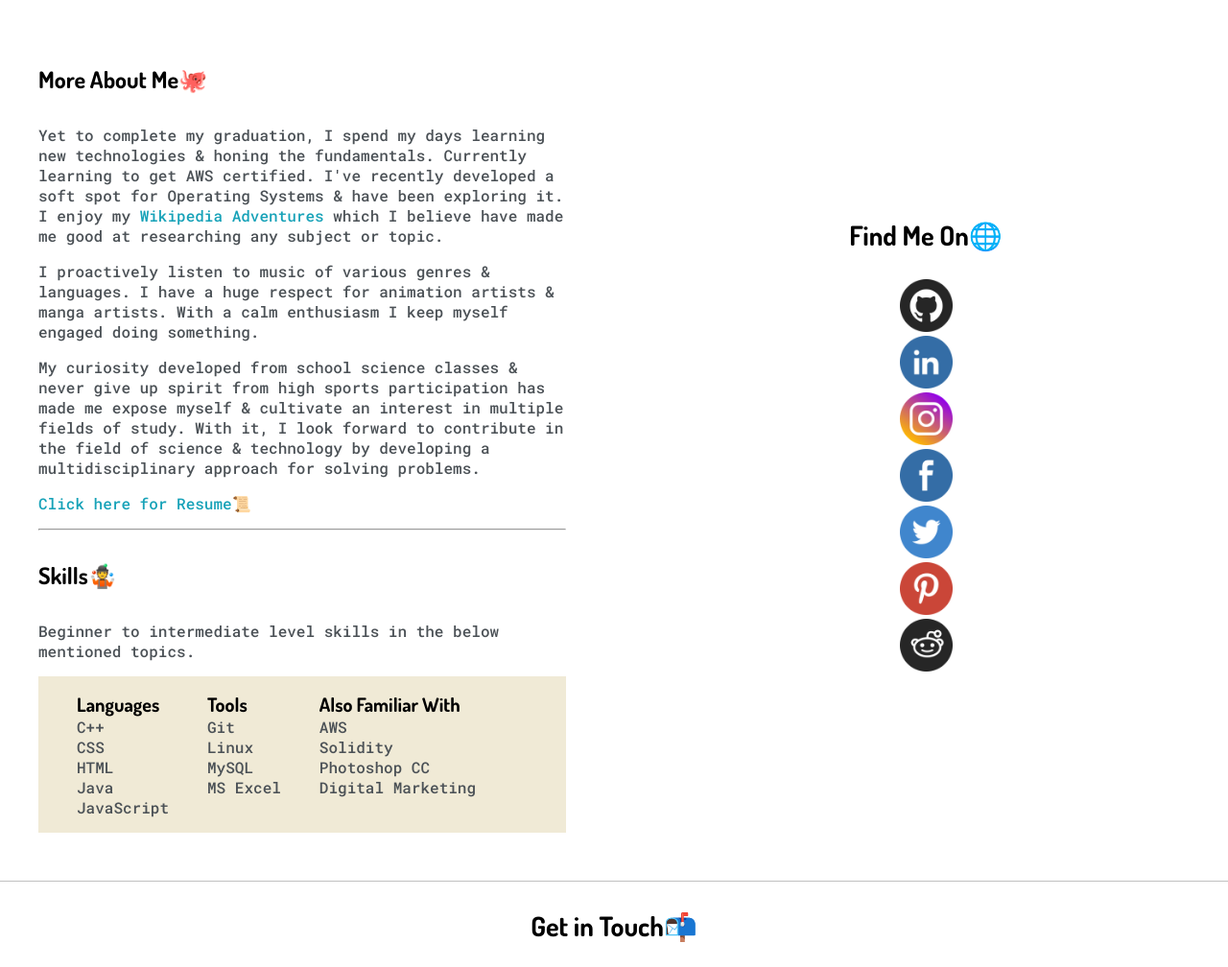
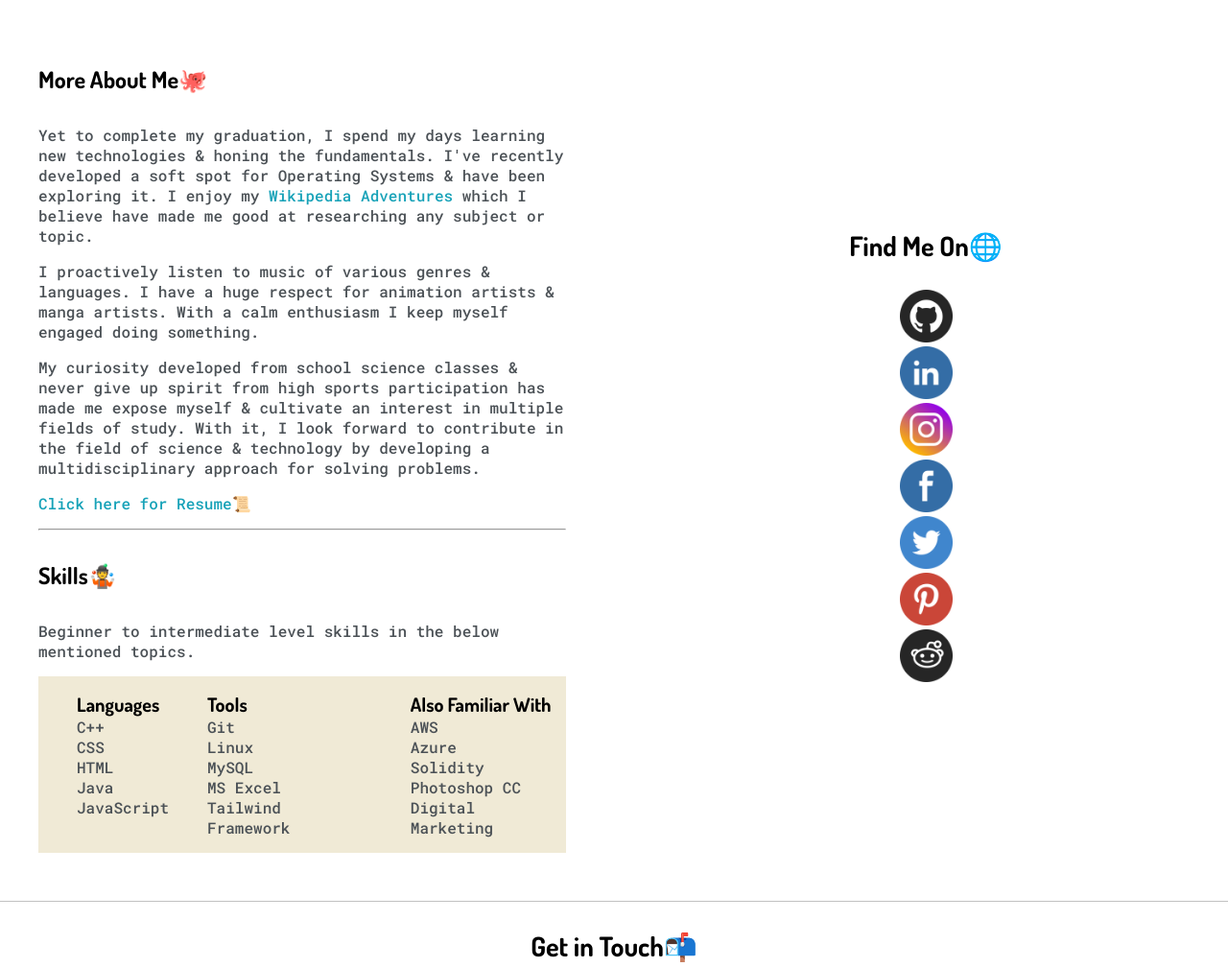
Before and after one commit to audi2654/audi2654.github.io, a plain HTML site: page index.html in a window 1280 px wide. Shown: the part 700-1708 px from the top of the page at 96% size. Drawn offline with nearby package versions, Linux system fonts and the light colour scheme.

Commit message:
Made some changes

```diff
--- a/index.html
+++ b/index.html
@@ -162,7 +162,7 @@
                 <div class="about-wrapper">
                     <div class="about-me">
                         <h4>More About Me&#x1F419</h4>
-                        <p> Yet to complete my graduation, I spend my days learning new technologies & honing the fundamentals. Currently learning to get AWS certified. I've recently developed a soft spot for Operating Systems & have been exploring it.
+                        <p> Yet to complete my graduation, I spend my days learning new technologies & honing the fundamentals. I've recently developed a soft spot for Operating Systems & have been exploring it.
                             I enjoy my
                             <span class="tooltip-theme" title="Wikipedia Adventures are the adventures where one engages oneself in a pursuit to learn more about something which may or may not be related to their usual field of familiarity by opening countless tabs at a time & consuming tons of articles from Wikipedia or from any other source."><a>Wikipedia Adventures</a></span>
                             which I believe have made me good at researching any subject or topic.
@@ -205,11 +205,13 @@
                                 <li>Linux</li>
                                 <li>MySQL</li>
                                 <li>MS Excel</li>
+                                <li>Tailwind Framework</li>
                             </ul>
 
                             <ul>
                                 <h5 style="margin-bottom: 0%;margin-top: 0%;" >Also Familiar With</h5>
                                 <li>AWS</li>
+                                <li>Azure</li>
                                 <li>Solidity</li>
                                 <li>Photoshop CC</li>
                                 <li>Digital Marketing</li>
```
